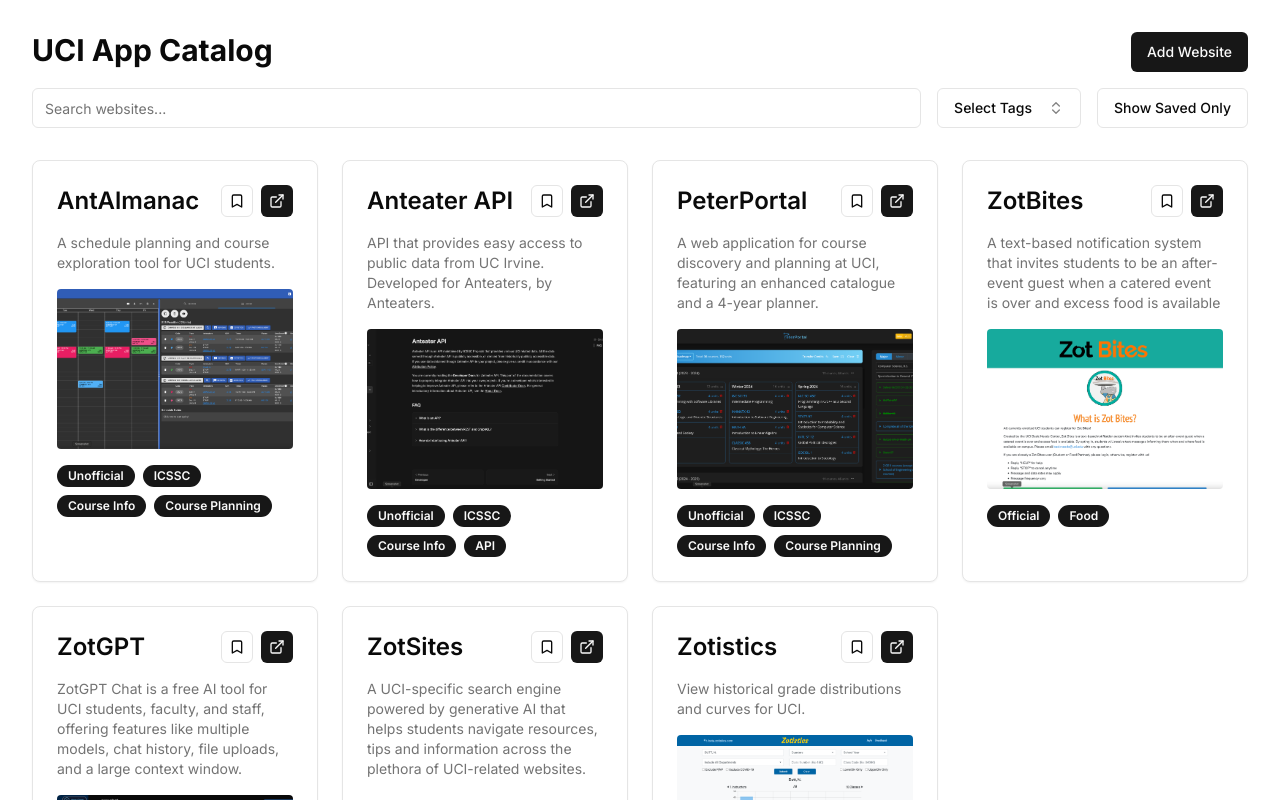
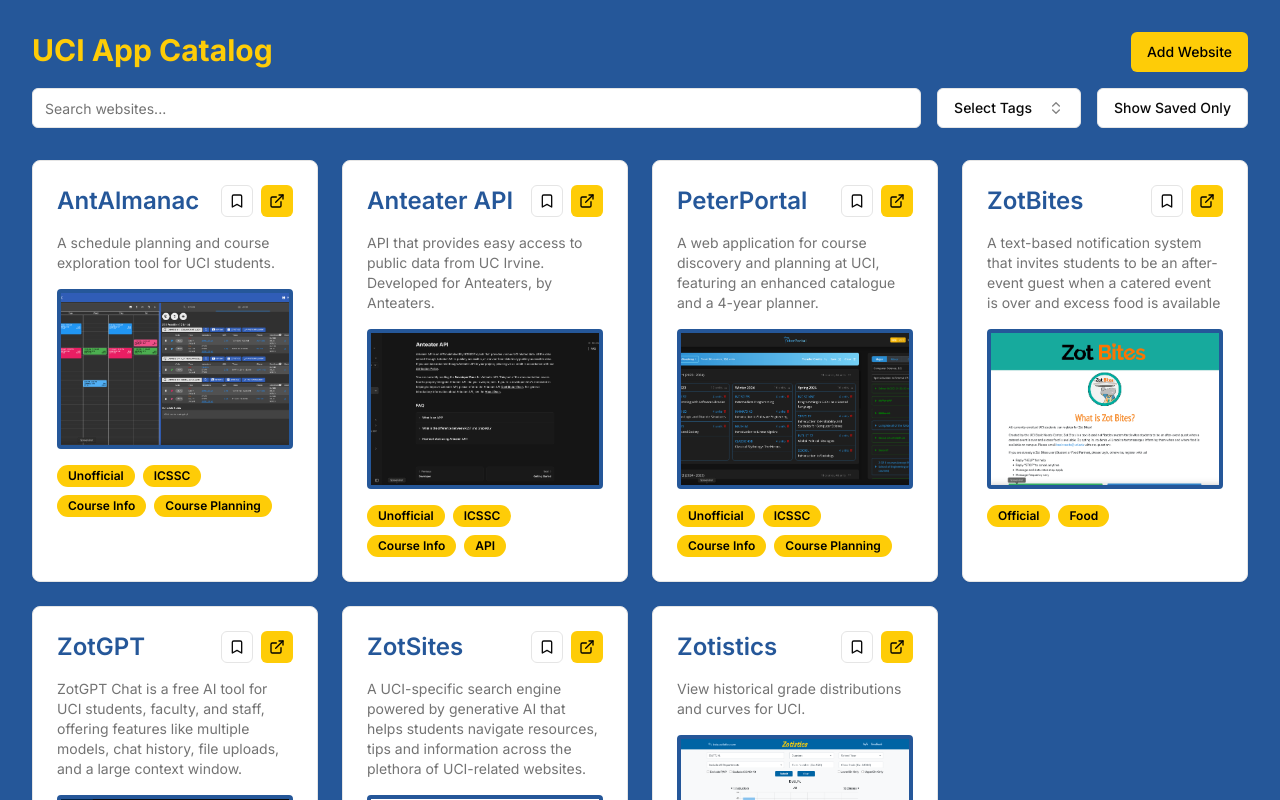
Before and after one commit to charlieweinberger/uci-app-catalog, a Next.js app: page / in a window 1280 px wide. Shown: the top 800 px of the page. Built offline with nearby package versions, Linux system fonts and the light colour scheme.

Commit message:
pushed potential color scheme

```diff
--- a/src/app/layout.tsx
+++ b/src/app/layout.tsx
@@ -17,7 +17,7 @@ export default function RootLayout({
 }) {
   return (
     <html lang="en">
-      <body className={inter.className}>
+      <body className={`${inter.className} bg-uci-blue`}>
         <div className="flex flex-col items-center h-screen">
           <main className="w-full max-w-[1536px]">
             {children}
--- a/src/app/page.tsx
+++ b/src/app/page.tsx
@@ -48,7 +48,7 @@ export default function WebsiteGallery() {
     <div className="p-8 flex flex-col gap-4">
 
       <div className="flex justify-between">
-        <h1 className="text-3xl font-bold">UCI App Catalog</h1>
+        <h1 className="text-3xl font-bold text-uci-gold">UCI App Catalog</h1>
         <Button
           onClick={() => setAddWebsiteModal(!addWebsiteModal)}
         >
@@ -56,7 +56,7 @@ export default function WebsiteGallery() {
         </Button>
       </div>
 
-      <div className="flex flex-col sm:flex-row gap-4">
+      <div className="flex flex-col sm:flex-row gap-4 mb-4">
         <Input
           type="text"
           placeholder="Search websites..."
@@ -69,9 +69,8 @@ export default function WebsiteGallery() {
             setSelectedTags={setSelectedTags}
           />
           <Button
-            variant={showSavedWebsitesOnly ? "default" : "outline"}
+            variant={showSavedWebsitesOnly ? "default" : "defaultWhite"}
             onClick={() => setShowSavedWebsitesOnly(!showSavedWebsitesOnly)}
-            className="mb-4"
           >
             Show Saved Only
           </Button>
--- a/src/components/gallery-item.tsx
+++ b/src/components/gallery-item.tsx
@@ -10,11 +10,11 @@ export default function GalleryItem({ website, onClick, onSave, isSaved }: {
 }) {
 
   return (
-    <div className="w-auto flex flex-col p-6 gap-4 cursor-pointer rounded-lg border bg-card text-card-foreground shadow-sm transition-shadow hover:shadow-lg" onClick={onClick}>
+    <div className="w-auto flex flex-col p-6 gap-4 cursor-pointer rounded-lg bg-white border shadow-sm transition-shadow hover:shadow-lg" onClick={onClick}>
 
       {/* Title + Links */}
       <div className="flex justify-between">
-        <h2 className="text-2xl font-semibold">{website.name}</h2>
+        <h2 className="text-2xl font-semibold text-uci-blue">{website.name}</h2>
         <ItemButtons onSave={onSave} isSaved={isSaved} websiteLink={website.link} />
       </div>
 
@@ -27,9 +27,9 @@ export default function GalleryItem({ website, onClick, onSave, isSaved }: {
       <Image
         src={website.screenshot as string}
         alt={website.name}
-        width={300}
-        height={200}
-        className="w-full h-40 object-cover rounded"
+        width={1000}
+        height={1000}
+        className="w-full h-40 object-cover rounded border-uci-blue border-4"
       />
 
       {/* Tags */}
--- a/src/components/item-modal.tsx
+++ b/src/components/item-modal.tsx
@@ -35,9 +35,9 @@ export default function ItemModal({ website, resetSelectedWebsite, onSave, isSav
           <Image
             src={website.screenshot as string}
             alt={website.name}
-            width={600}
-            height={400}
-            className="w-full h-64 object-cover rounded"
+            width={1000}
+            height={1000}
+            className="w-full h-84 object-cover rounded border-uci-blue border-4"
           />
           <div className="flex flex-wrap gap-2">
             {website.tags.map((tag) => (
--- a/src/components/tags-combobox.tsx
+++ b/src/components/tags-combobox.tsx
@@ -28,7 +28,7 @@ export default function TagsCombobox({ selectedTags, setSelectedTags }: {
   return (
     <Popover>
       <PopoverTrigger asChild>
-        <Button variant="outline" className="w-full justify-between">
+        <Button variant="defaultWhite" className="w-full justify-between">
           {selectedTags.length > 0 ? `${selectedTags.length} selected` : "Select Tags"}
           <ChevronsUpDown className="ml-2 h-4 w-4 shrink-0 opacity-50" />
         </Button>
--- a/src/components/ui/badge.tsx
+++ b/src/components/ui/badge.tsx
@@ -9,7 +9,7 @@ const badgeVariants = cva(
     variants: {
       variant: {
         default:
-          "border-transparent bg-primary text-primary-foreground hover:bg-primary/80",
+          "border-transparent bg-uci-gold text-black",
         secondary:
           "border-transparent bg-secondary text-secondary-foreground hover:bg-secondary/80",
         destructive:
--- a/src/components/ui/button.tsx
+++ b/src/components/ui/button.tsx
@@ -9,7 +9,8 @@ const buttonVariants = cva(
   {
     variants: {
       variant: {
-        default: "bg-primary text-primary-foreground hover:bg-primary/90",
+        default: "bg-uci-gold text-black hover:bg-uci-dark-gold",
+        defaultWhite: "bg-white border hover:bg-white/90",
         destructive:
           "bg-destructive text-destructive-foreground hover:bg-destructive/90",
         outline:
--- a/src/components/ui/checkbox.tsx
+++ b/src/components/ui/checkbox.tsx
@@ -13,7 +13,7 @@ const Checkbox = React.forwardRef<
   <CheckboxPrimitive.Root
     ref={ref}
     className={cn(
-      "peer h-4 w-4 shrink-0 rounded-sm border border-primary ring-offset-background focus-visible:outline-none focus-visible:ring-2 focus-visible:ring-ring focus-visible:ring-offset-2 disabled:cursor-not-allowed disabled:opacity-50 data-[state=checked]:bg-primary data-[state=checked]:text-primary-foreground",
+      "peer h-4 w-4 shrink-0 rounded-sm border border-primary ring-offset-background focus-visible:outline-none focus-visible:ring-2 focus-visible:ring-ring focus-visible:ring-offset-2 disabled:cursor-not-allowed disabled:opacity-50 data-[state=checked]:bg-uci-gold data-[state=checked]:text-black data-[state=checked]:border-none",
       className
     )}
     {...props}
@@ -21,7 +21,7 @@ const Checkbox = React.forwardRef<
     <CheckboxPrimitive.Indicator
       className={cn("flex items-center justify-center text-current")}
     >
-      <Check className="h-4 w-4" />
+      <Check className="h-3 w-3" />
     </CheckboxPrimitive.Indicator>
   </CheckboxPrimitive.Root>
 ))
--- a/src/components/ui/dialog.tsx
+++ b/src/components/ui/dialog.tsx
@@ -83,7 +83,7 @@ const DialogTitle = React.forwardRef<
   <DialogPrimitive.Title
     ref={ref}
     className={cn(
-      "text-2xl font-semibold leading-none tracking-tight",
+      "text-2xl text-uci-blue font-semibold leading-none tracking-tight",
       className
     )}
     {...props}
--- a/src/components/ui/input.tsx
+++ b/src/components/ui/input.tsx
@@ -8,7 +8,7 @@ const Input = React.forwardRef<HTMLInputElement, React.ComponentProps<"input">>(
       <input
         type={type}
         className={cn(
-          "flex h-10 w-full rounded-md border border-input bg-background px-3 py-2 text-sm ring-offset-background file:border-0 file:bg-transparent file:text-sm file:font-medium file:text-foreground placeholder:text-muted-foreground focus-visible:outline-none focus-visible:ring-2 focus-visible:ring-ring focus-visible:ring-offset-2 disabled:cursor-not-allowed disabled:opacity-50",
+          "flex h-10 w-full rounded-md border border-input bg-background px-3 py-2 text-sm ring-offset-background file:border-0 file:bg-transparent file:text-sm file:font-medium file:text-foreground placeholder:text-muted-foreground focus-visible:outline-uci-gold disabled:cursor-not-allowed disabled:opacity-50",
           className
         )}
         ref={ref}
--- a/src/lib/data.json
+++ b/src/lib/data.json
@@ -10,7 +10,7 @@
   },
   {
     "name": "PeterPortal",
-    "link": "https://https://peterportal.org/",
+    "link": "https://peterportal.org/",
     "description": "A web application for course discovery and planning at UCI, featuring an enhanced catalogue and a 4-year planner.",
     "creator": "Information & Computer Science Student Council (ICSSC)",
     "tags": ["Unofficial", "ICSSC", "Course Info", "Course Planning"],
--- a/tailwind.config.ts
+++ b/tailwind.config.ts
@@ -10,6 +10,12 @@ export default {
   theme: {
   	extend: {
   		colors: {
+
+				"uci-blue": "#255799",
+				"uci-gold": "#fecc07",
+				"uci-dark-blue": "#1b3d6d",
+				"uci-dark-gold": "#f0ab00",
+
   			background: 'hsl(var(--background))',
   			foreground: 'hsl(var(--foreground))',
   			card: {
```
